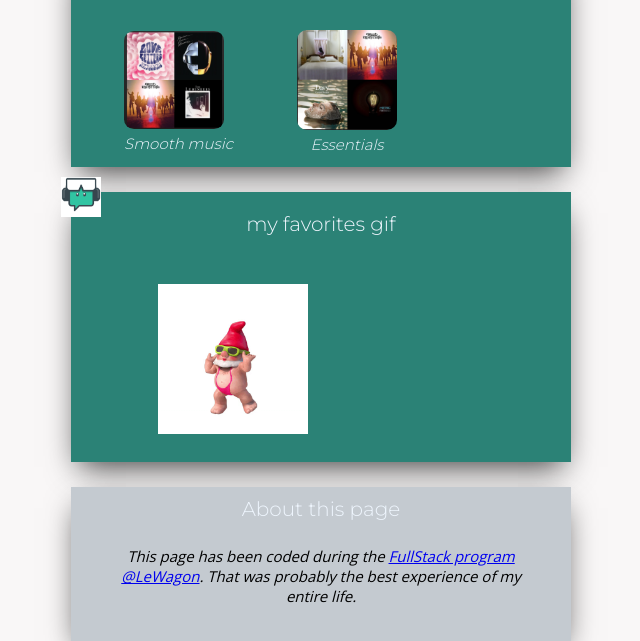
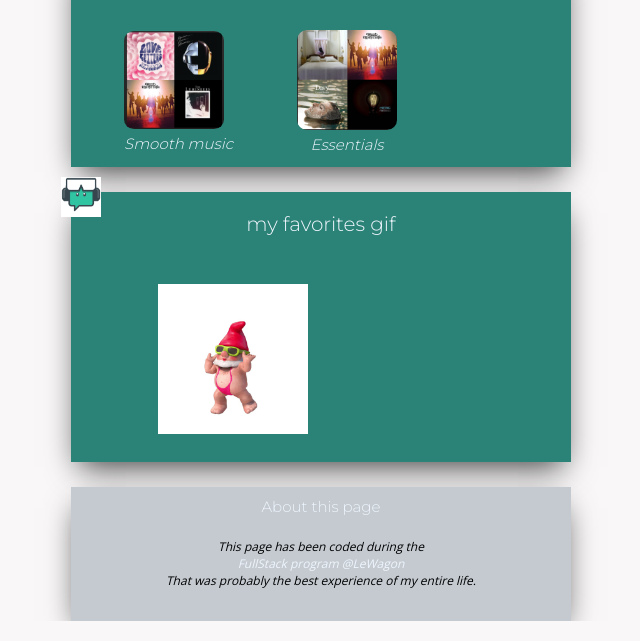
Before and after one commit to bendelonge/profile, a plain HTML site: page index.html in a window 1280 px wide. Shown: the part 417-1058 px from the top of the page, without its empty margins (319-959 px from the left). Drawn offline with nearby package versions, Linux system fonts and the light colour scheme.

Commit message:
completed footer

```diff
--- a/index.html
+++ b/index.html
@@ -65,9 +65,9 @@
       </table>
     </div>
   </div>
-  <div class = "about-this-page shadow">
+  <div class="about-this-page shadow">
     <h2>About this page</h2>
-    <p>This page has been coded during the <a href="https://www.lewagon.com/program" target = "blank">FullStack program @LeWagon</a>. That was probably the best experience of my entire life.</p>
+    <p>This page has been coded during the <br><a href="https://www.lewagon.com/program" target = "blank">FullStack program @LeWagon</a><br>That was probably the best experience of my entire life.</p>
   </div>
 </div>
 </body>
--- a/style.css
+++ b/style.css
@@ -158,11 +158,12 @@ h3 {
   padding: 10px 20px;
   text-align: center;
   font-style: italic;
-  font-size: 15px;
+  font-size: 12px;
 }
 
-.about-this-page > a {
-
+.about-this-page a {
+  text-decoration: none;
+  color: #EEF5FD;
 }
 
 .about-this-page > h2 {
@@ -170,5 +171,5 @@ h3 {
   font-weight: 300;
   color:#EEF5FD;
   text-align : center;
-  font-size: 20px;
+  font-size: 15px;
 }
```
